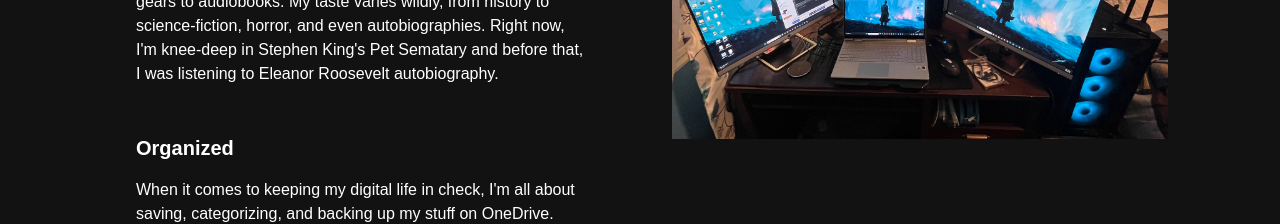
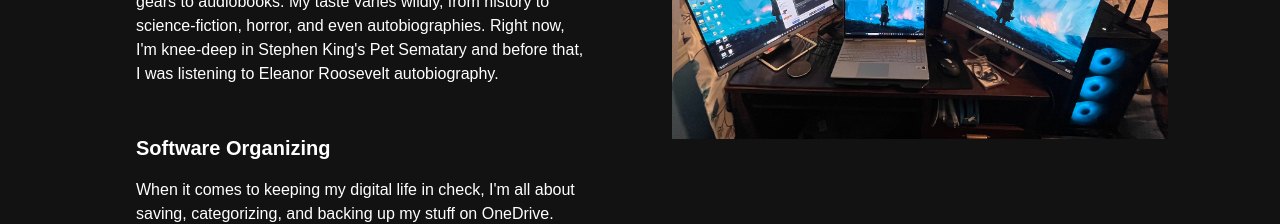
Before and after one commit to PaulJ2001/PaulJames-React-Portfolio, a Next.js app: page / in a window 1280 px wide. Shown: the part 1960-2184 px from the top of the page. Built offline with nearby package versions, Linux system fonts and the light colour scheme.

Commit message:
Small fix

```diff
--- a/pages/components/HobbiesSection.jsx
+++ b/pages/components/HobbiesSection.jsx
@@ -20,7 +20,8 @@ const HobbiesSection = () => {
               description="I used to be all about reading, but these days I've switched gears to audiobooks. My taste varies wildly, from history to science-fiction, horror, and even autobiographies. Right now, I'm knee-deep in Stephen King's Pet Sematary and before that, I was listening to Eleanor Roosevelt autobiography."
             />
             <HobbyItem
-              title="Organized"
+              title="Software Organizing"
+
               description="When it comes to keeping my digital life in check, I'm all about saving, categorizing, and backing up my stuff on OneDrive. Setting goals and timelines for myself keeps me on track. For example back in early 2023, I splurged on building my own PC—it was a pricey and time-consuming endeavor, but totally worth it for me personally."
             />
           </div>
```
